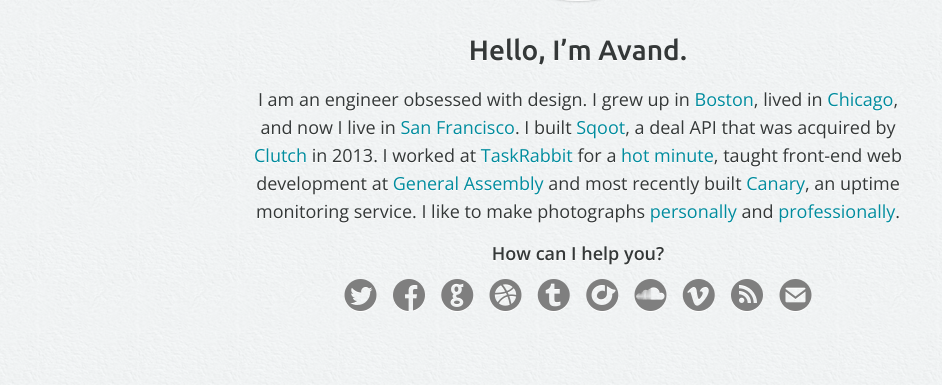
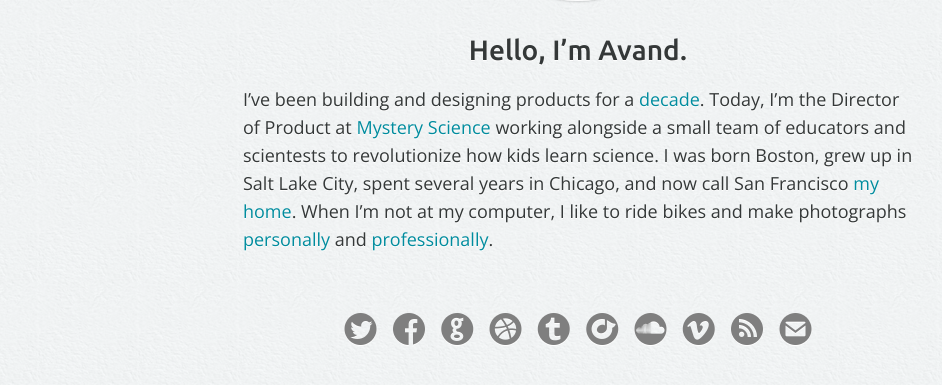
Before and after one commit to avand/avand.github.com, a Jekyll site: the page built from index.html, in a window 1280 px wide, cut to the strip 268-653 px from the top of the page. Shown: the whole strip, without its empty margins (62-1004 px from the left). Built offline with Jekyll 4.4.1, drawn with Linux system fonts in a browser that asks for light colours.

Commit message:
Mystery Science!

```diff
--- a/_includes/_bio.html
+++ b/_includes/_bio.html
@@ -1,22 +1,9 @@
 <p class="bio">
-  I am an engineer obsessed with design. I grew up in
-  <a href="http://bit.ly/1B7iH7n" target="_blank">Boston</a>,
-  lived in
-  <a href="http://bit.ly/1uE1e1X" target="_blank">Chicago</a>,
-  and now I live in
-  <a href="http://bit.ly/106sanchez" target="_blank">San Francisco</a>.
-
-  I built <a href="http://www.sqoot.com" target="_blank">Sqoot</a>, a deal API
-  that was acquired by
-  <a href="http://clutch.com" target="_blank">Clutch</a> in 2013.
-  I worked at <a href="https://www.taskrabbit.com">TaskRabbit</a> for a
-  <a href="http://bit.ly/1uE1fCU" target="_blank">hot minute</a>,
-  taught front-end web development at
-  <a href="http://bit.ly/1onW8Ho" target="_blank">General Assembly</a>
-  and most recently built <a href="http://canaryup.com" target="_blank">Canary</a>,
-  an uptime monitoring service.
-
-  I like to make photographs
-  <a href="http://photos.avandamiri.com" target="_blank">personally</a> and
-  <a href="http://irishgoodbyesf.com" target="_blank">professionally</a>.
+  I’ve been building and designing products for a <a href="resume.html">decade</a>. Today, I’m the
+  Director of Product at <a href="http://mysteryscience.com">Mystery Science</a> working alongside
+  a small team of educators and scientests to revolutionize how kids learn science. I was born
+  Boston, grew up in Salt Lake City, spent several years in Chicago, and now call San Francisco
+  <a href="http://bit.ly/106sanchez" target="_blank">my home</a>. When I’m not at my computer, I
+  like to ride bikes and make photographs <a href="http://photos.avandamiri.com" target="_blank">
+  personally</a> and <a href="http://irishgoodbyesf.com" target="_blank">professionally</a>.
 </p>
--- a/index.html
+++ b/index.html
@@ -15,10 +15,6 @@
 
     {% include _bio.html %}
 
-    <p class="valediction">
-      How can I help you?
-    </p>
-
     {% include _links.html %}
   </div>
 </div>
--- a/stylesheets/screen.css
+++ b/stylesheets/screen.css
@@ -102,18 +102,18 @@
     margin-bottom: 28px;
     margin-left: auto;
     margin-right: auto; }
+  .homepage .bio {
+    text-align: left; }
   .homepage p {
     font-size: 18px;
     margin: 14px 0; }
   .homepage .salutation {
     font-size: 28px;
     line-height: 42px; }
-  .homepage .valediction {
-    font-weight: 600; }
   .homepage .links {
     font-size: 32px;
     line-height: 32px;
-    margin-top: 16px; }
+    margin-top: 64px; }
 
 .blog-index { }
   .blog-index .header {
```
